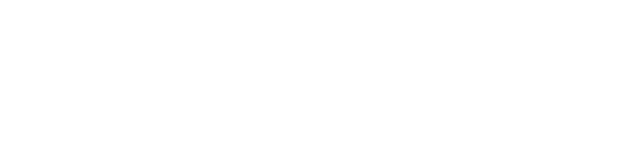
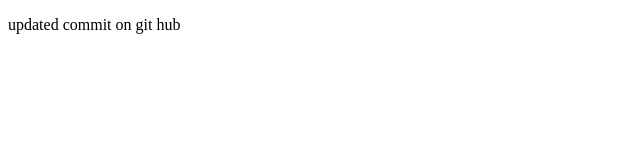
Before and after one commit to somesh333/Anup-Project, a plain HTML site: page index.html in a window 1280 px wide. Shown: the whole page, without its empty margins (0-640 px from the left). Drawn offline with Linux system fonts and the light colour scheme.

Commit message:
initial commit

```diff
--- a/index.html
+++ b/index.html
@@ -2,8 +2,10 @@
 <html lang="en">
   <head>
     <meta charset="UTF-8" />
-    <meta name="viewport" content="width=device-width, initial-scale=1.0" />
+    <meta name="viewport" content="width=, initial-scale=1.0" />
     <title>Document</title>
   </head>
-  <body></body>
+  <body>
+    <p>updated commit on git hub</p>
+  </body>
 </html>
```
